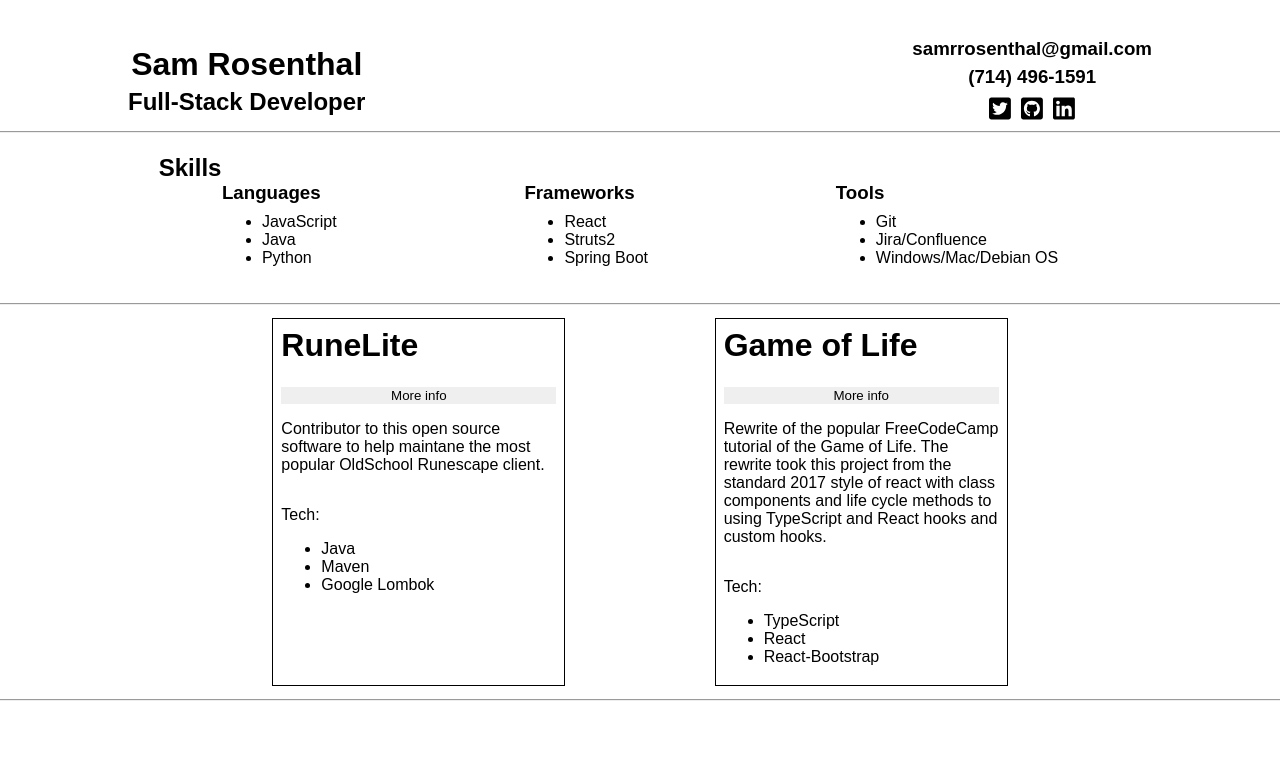
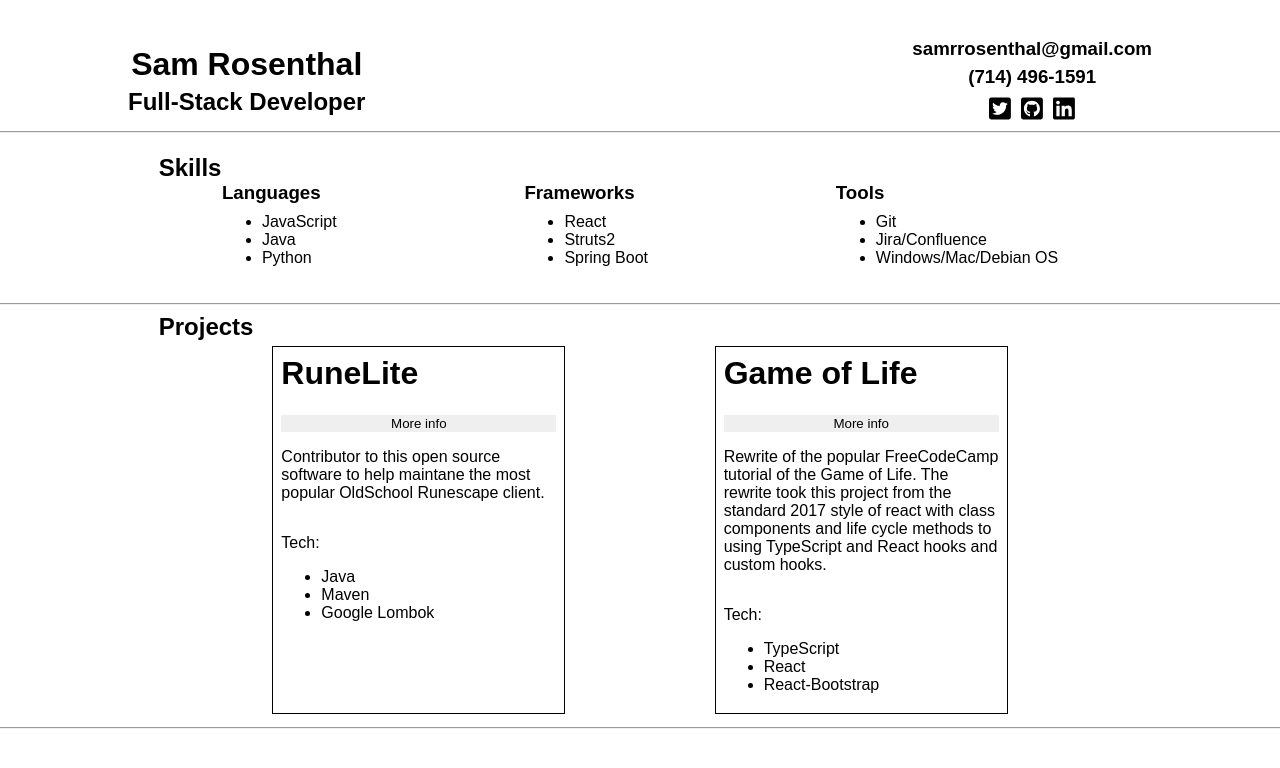
Before and after one commit to SammRosenthal/samrosenthal.github.io, a React (Create React App) app: page / in a window 1280 px wide. Shown: the top 768 px of the page. Built offline with nearby package versions, Linux system fonts and the light colour scheme; a web font is replaced by a local one.

Commit message:
fixed styling on projects section

```diff
--- a/src/components/projects/Projects.js
+++ b/src/components/projects/Projects.js
@@ -4,7 +4,11 @@
 
 const Projects = () => {
   return (
-    <div className="parentProjectContainer">
+    <>
+      <div>
+        <h2 class="title">Projects</h2>
+      </div>
+      <div className="projectsContainer">
         <Project
           title="RuneLite"
           linkName="github/RuneLite"
@@ -20,6 +24,7 @@
           tech={["TypeScript", "React", "React-Bootstrap"]}
         />
       </div>
+    </>
   );
 };
 
--- a/src/components/projects/projects.css
+++ b/src/components/projects/projects.css
@@ -1,5 +1,12 @@
 .parentProjectContainer {
+}
+
+.title {
+    margin-left: 3%;
+}
+
+.projectsContainer {
     display: flex;
+    flex-direction: row;
     justify-content: space-evenly;
-    flex-wrap: wrap;
 }
```
Lines whose indentation alone changed are shown as unchanged.
